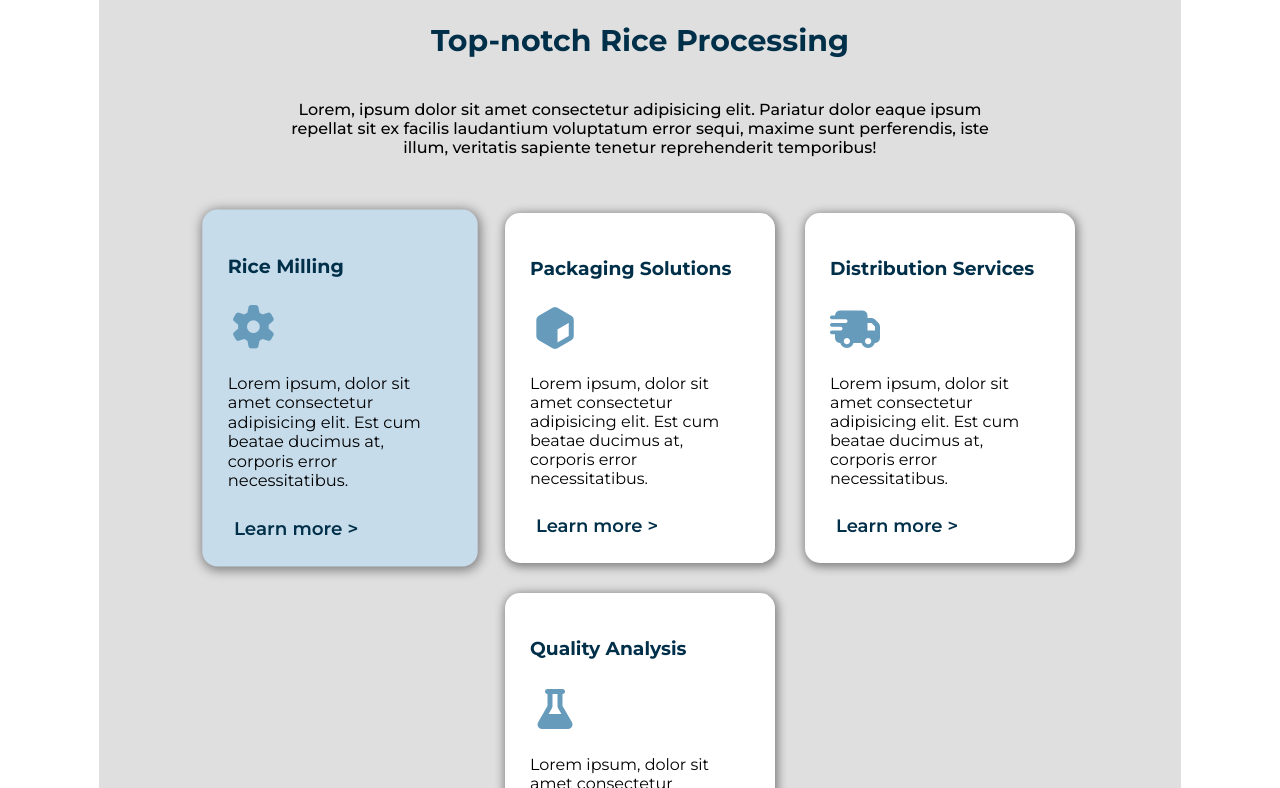
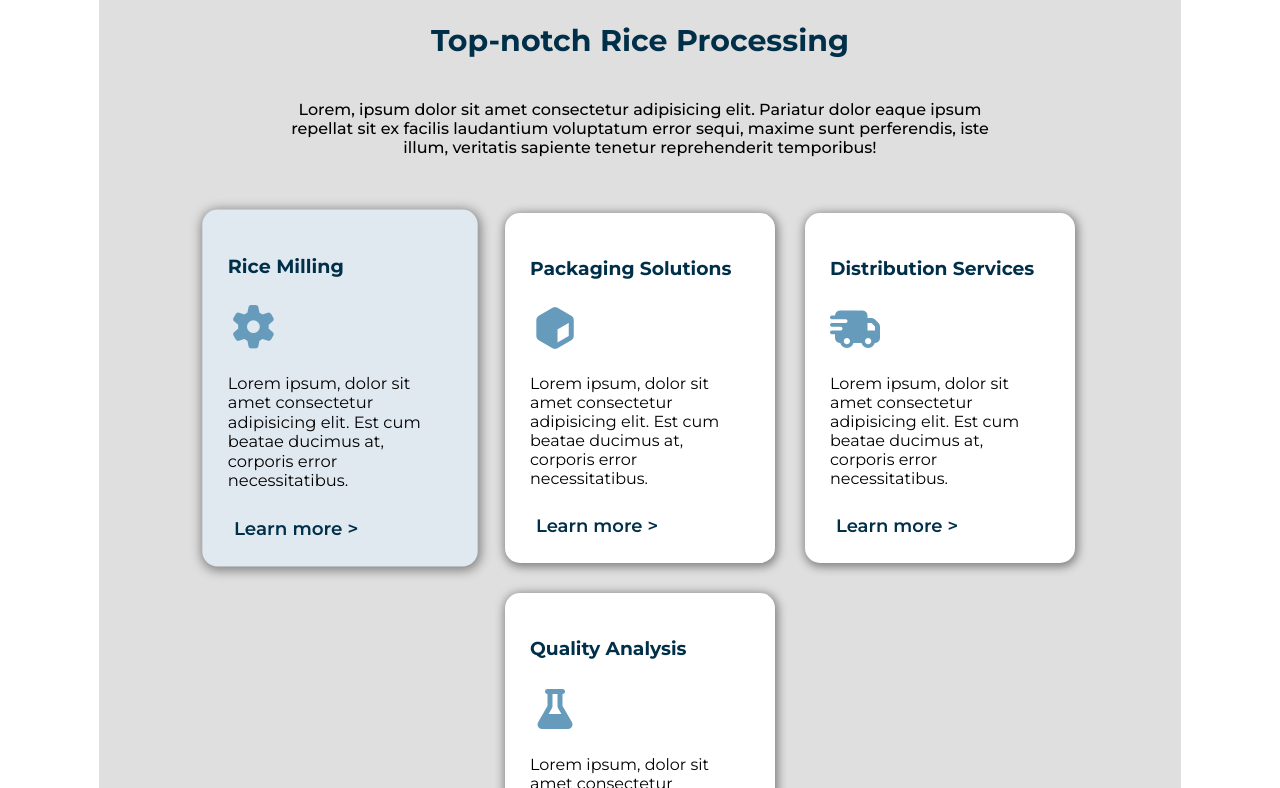
Before and after one commit to zain-student-college/Clonesaylani, a plain HTML site: page index.html in a window 1280 px wide. In both pictures the pointer is over the element 340 px from the left and 1125 px from the top of the page. Shown: the part 737-1525 px from the top of the page. Drawn offline with Linux system fonts and the light colour scheme.

Commit message:
New Changes to Css

```diff
--- a/style.css
+++ b/style.css
@@ -128,6 +128,6 @@ h1{
     transition: all 0.2s ease ;
 }
 .Card:hover{
-    background-color:#c7dceb !important;
+    background-color:#e1e9f0 !important;
     transform: scale(1.02);
 }
```
